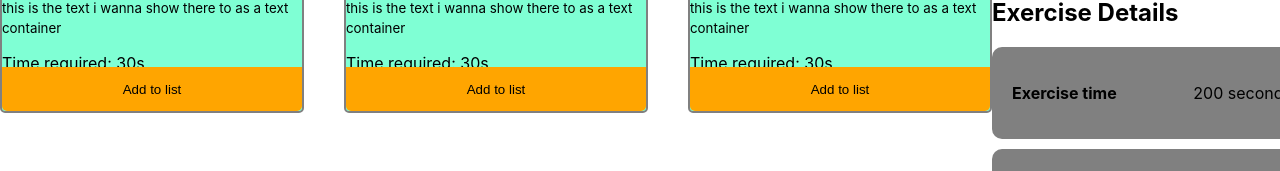
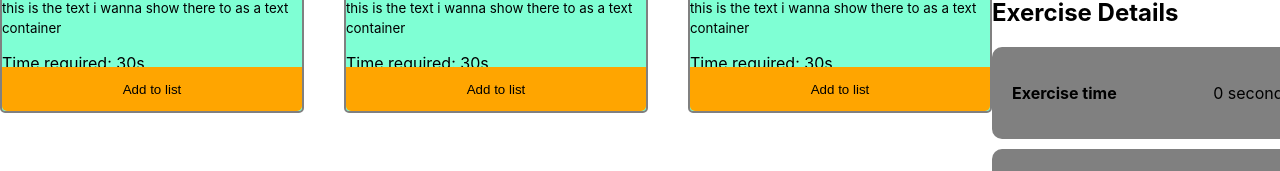
Before and after one commit to raju-miah/gym-workout-club, a React (Create React App) app: page / in a window 1280 px wide. Shown: the part 391-562 px from the top of the page. Built offline with nearby package versions, Linux system fonts and the light colour scheme.

Commit message:
added onclick in time

```diff
--- a/public/workout.json
+++ b/public/workout.json
@@ -1,7 +1,7 @@
 [
   {
     "id": "124e13b9-2d54-4b2f-a74d-a77b362d6ead",
-    "category": "Men's Sneaker",
+    "category": "Gym",
     "name": "Deadlift",
     "time": "30s",
     "img": "https://i.ibb.co/NY14P9w/pic-1.jpg",
@@ -9,7 +9,7 @@
   },
   {
     "id": "13cbc7ed-a61b-4883-9d42-82d7d8642b86",
-    "category": "Men's Sneaker",
+    "category": "Gym",
     "name": "Back squat",
     "time": "30s",
     "img": "https://i.ibb.co/87jJdbb/pic-2.jpg",
@@ -17,7 +17,7 @@
   },
   {
     "id": "307f166f-1d04-4573-bc37-2f461ea9d4f7",
-    "category": "Men's Sneaker",
+    "category": "Gym",
     "name": "Bench Press",
     "time": "30s",
     "img": "https://i.ibb.co/jDCLHxC/pic-3.jpg",
@@ -25,7 +25,7 @@
   },
   {
     "id": "4bf9798f-63bc-4a83-b0c6-6a3b816fe922",
-    "category": "Men's Sneaker",
+    "category": "Gym",
     "name": "Dumbbell",
     "time": "30s",
     "img": "https://i.ibb.co/wp6sQBW/pic-4.jpg",
@@ -33,7 +33,7 @@
   },
   {
     "id": "9496d72b-04ec-41f8-9bc3-0a7c9697be8e",
-    "category": "Men's Sneaker",
+    "category": "Gym",
     "name": "Pullup",
     "time": "30s",
     "img": "https://i.ibb.co/4F2mzsH/pexels-ivan-samkov-4162489.jpg",
@@ -41,7 +41,7 @@
   },
   {
     "id": "6e5593d3-557b-43cf-8dab-a5140faedfb0",
-    "category": "Men's Sneaker",
+    "category": "Gym",
     "name": "Pushup",
     "time": "30s",
     "img": "https://i.ibb.co/Vtmg7MV/pic-6.jpg",
--- a/src/components/Gym/Gym.js
+++ b/src/components/Gym/Gym.js
@@ -2,7 +2,9 @@ import React from 'react';
 import './Gym.css';
 
 const Gym = (props) => {
-    const { name, time, img, text } = props.workout;
+    const { workout, handelAddTime } = props;
+    const { name, time, img, text } = workout;
+    // console.log(props)
     return (
         <div className='gym-cart'>
             <div>
@@ -11,7 +13,7 @@ const Gym = (props) => {
                 <p><small>{text}</small></p>
                 <p>Time required: {time}</p>
             </div>
-            <button className='btn-cart'>
+            <button onClick={() => handelAddTime(workout)} className='btn-cart'>
                 <p>Add to list</p>
             </button>
         </div>
--- a/src/components/Workout/Workout.js
+++ b/src/components/Workout/Workout.js
@@ -5,11 +5,19 @@ const Workout = () => {
 
     const [workouts, setWorkouts] = useState([]);
 
+    const [time, setTime] = useState([]);
+
     useEffect(() => {
         fetch('workout.json')
             .then(res => res.json())
             .then(data => setWorkouts(data))
     }, [])
+
+    const handelAddTime = (workout) => {
+        console.log(workout)
+        const newTime = [...time, workout];
+        setTime(newTime);
+    }
 
     return (
         <div className='workout-container'>
@@ -18,6 +26,7 @@ const Workout = () => {
                     workouts.map(workout => <Gym
                         key={workout.id}
                         workout={workout}
+                        handelAddTime={handelAddTime}
                     ></Gym>)
                 }
             </div>
@@ -37,7 +46,7 @@ const Workout = () => {
                 <h2>Exercise Details</h2>
                 <div className='exercise-time'>
                     <p><strong>Exercise time</strong></p>
-                    <p>200 seconds</p>
+                    <p>{time.length} seconds</p>
                 </div>
                 <div className='break-time'>
                     <p><strong>Break time</strong></p>
```
